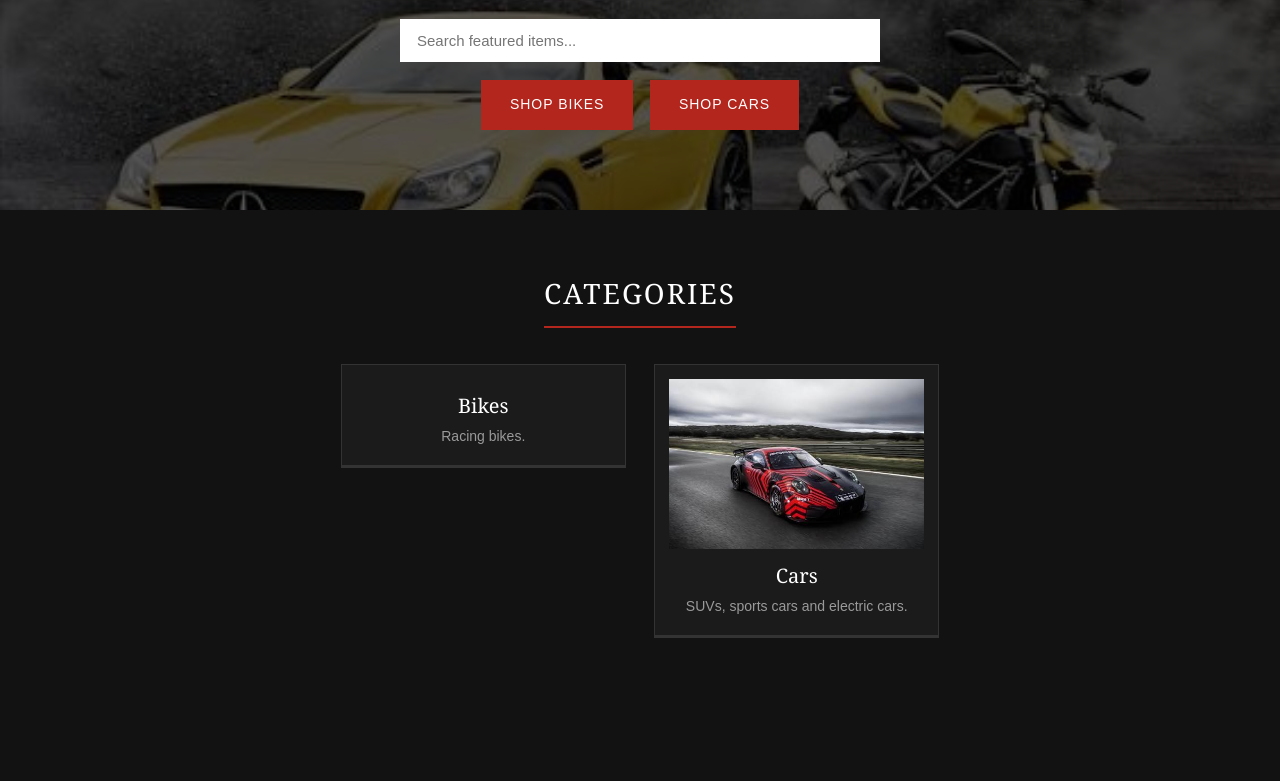
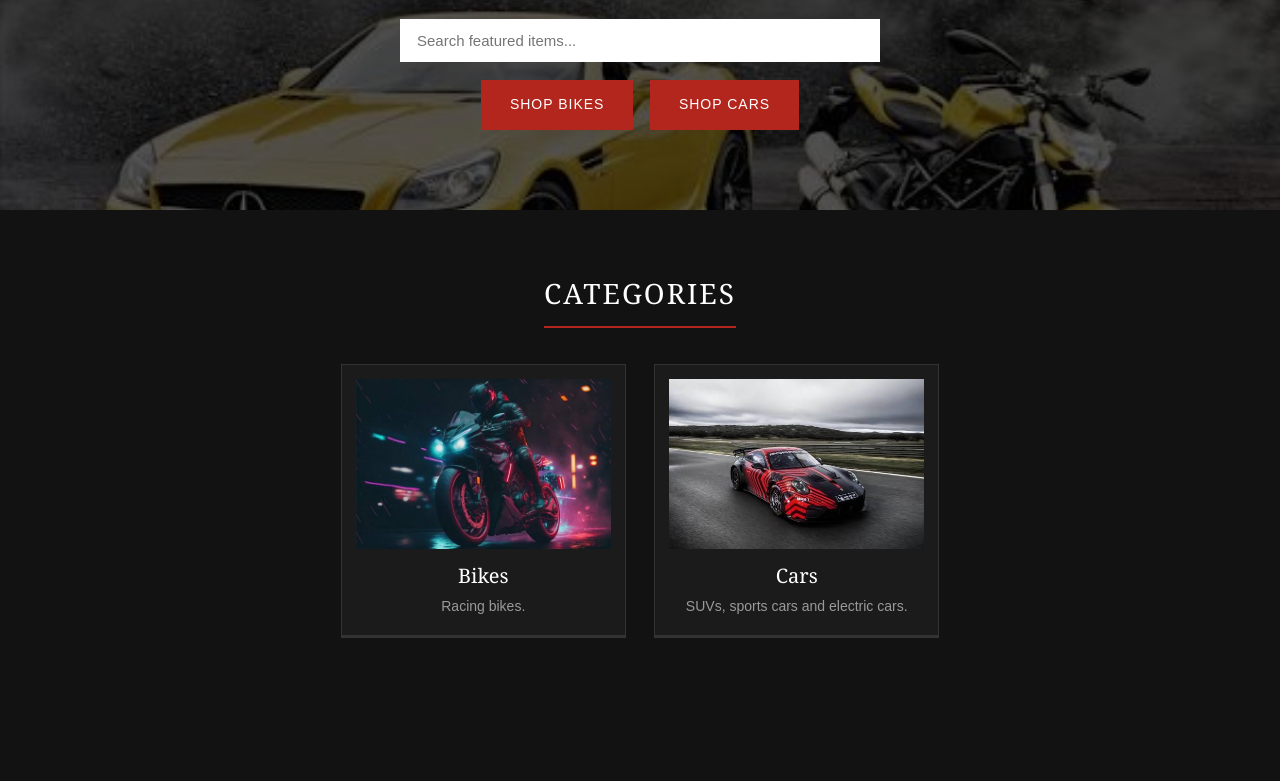
Before and after one commit to shouryaweb/toy-city, a plain HTML site: page index.html in a window 1280 px wide. Shown: the part 292-1073 px from the top of the page. Drawn offline with Linux system fonts and the light colour scheme.

Commit message:
Update index.html

```diff
--- a/index.html
+++ b/index.html
@@ -37,6 +37,7 @@
     <div class="products">
 
       <a href="guns.html" class="category guns-box">
+          <div class="photo"><img src="bike.jpg" alt="cars" onerror="this.style.display='none'"></div>
         <h3>Bikes</h3>
         <p>Racing bikes.</p>
       </a>
```
